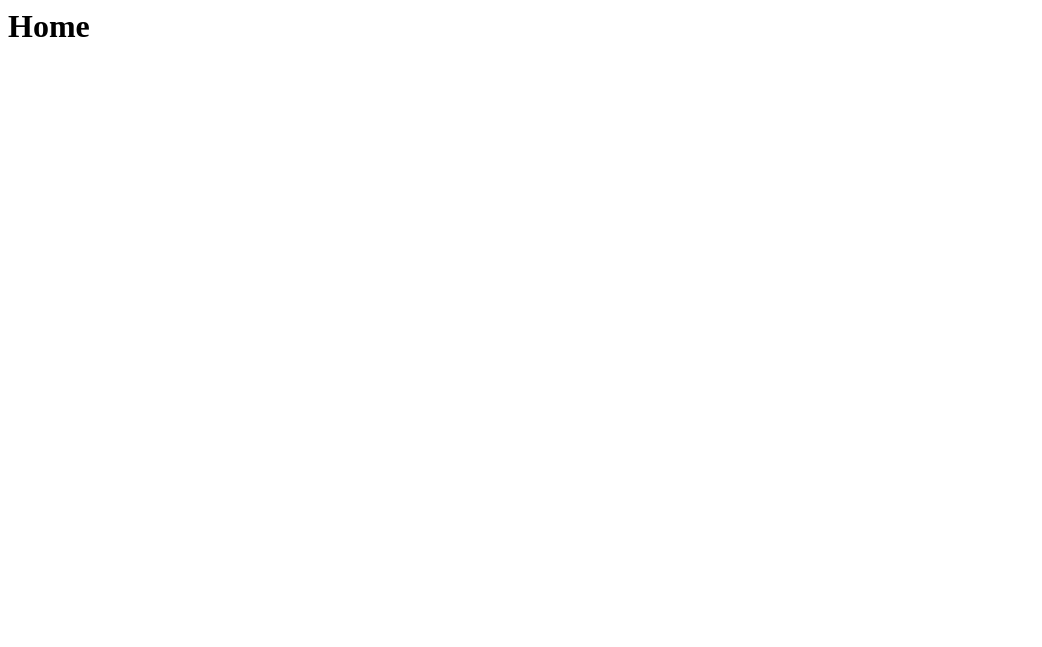
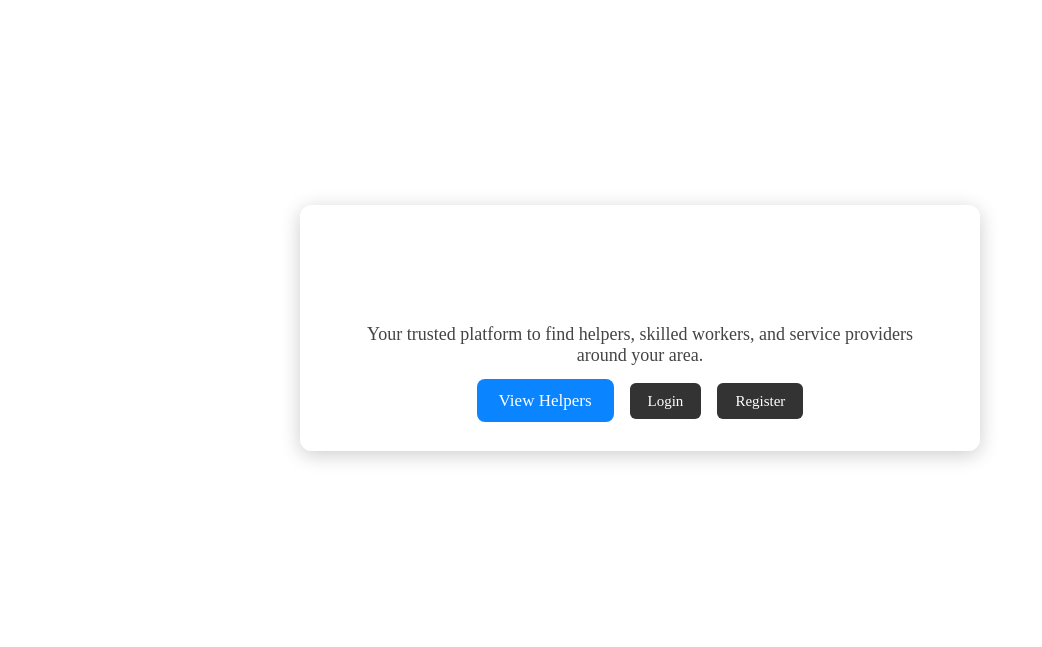
Before and after one commit to Hamlet95/helperfinder, a Flask app: page / in a window 1280 px wide. Before the commit the part shown is almost empty. Shown: the top 647 px of the page, without its empty margins (0-1042 px from the left). Run offline with Flask 3, Linux system fonts and the light colour scheme.

Commit message:
Create homepage layout with navigation buttons
Added a new homepage layout with welcome message and buttons.

```diff
--- a/templates/index.html
+++ b/templates/index.html
@@ -1 +1,76 @@
-<h1>Home</h1>
+{% extends "layout.html" %}
+{% block content %}
+
+<div class="home-container">
+    <div class="welcome-box">
+        <h1>Welcome to Helper Finder</h1>
+        <p>Your trusted platform to find helpers, skilled workers, and service providers around your area.</p>
+
+        <div class="home-buttons">
+            <a href="{{ url_for('helpers') }}" class="btn-main">View Helpers</a>
+            {% if not session.get('logged_in') %}
+                <a href="{{ url_for('login') }}" class="btn-secondary">Login</a>
+                <a href="{{ url_for('register') }}" class="btn-secondary">Register</a>
+            {% else %}
+                <a href="{{ url_for('add_helper') }}" class="btn-secondary">Add Your Skill</a>
+                <a href="{{ url_for('logout') }}" class="btn-secondary">Logout</a>
+            {% endif %}
+        </div>
+    </div>
+</div>
+
+<style>
+.home-container {
+    display: flex;
+    justify-content: center;
+    align-items: center;
+    min-height: 80vh;
+    backdrop-filter: blur(3px);
+}
+
+.welcome-box {
+    background: rgba(255, 255, 255, 0.85);
+    padding: 40px;
+    text-align: center;
+    border-radius: 12px;
+    width: 70%;
+    max-width: 600px;
+    box-shadow: 0 4px 20px rgba(0,0,0,0.2);
+}
+
+.welcome-box h1 {
+    font-size: 34px;
+    margin-bottom: 15px;
+}
+
+.welcome-box p {
+    font-size: 18px;
+    color: #444;
+}
+
+.home-buttons {
+    margin-top: 25px;
+}
+
+.btn-main {
+    background: #0a84ff;
+    color: #fff;
+    padding: 12px 22px;
+    margin: 6px;
+    text-decoration: none;
+    border-radius: 8px;
+    font-size: 17px;
+}
+
+.btn-secondary {
+    background: #333;
+    color: #fff;
+    padding: 10px 18px;
+    margin: 6px;
+    text-decoration: none;
+    border-radius: 6px;
+    font-size: 15px;
+}
+</style>
+
+{% endblock %}
```
